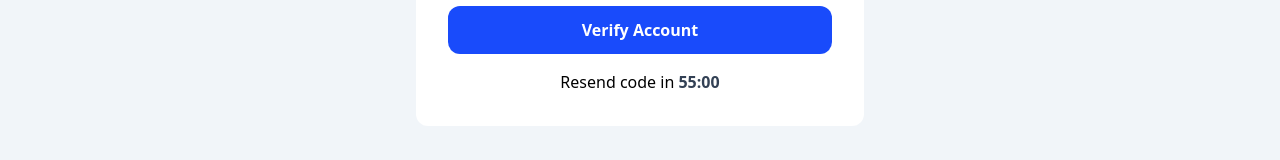
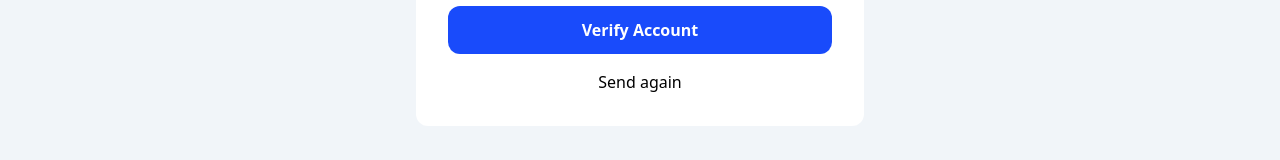
Before and after one commit to iamsahebgiri/overpay, a Next.js app: page /verify-otp in a window 1280 px wide. Shown: the part 460-620 px from the top of the page. Built offline with nearby package versions, Linux system fonts and the light colour scheme.

Commit message:
chore: add logout button

```diff
--- a/components/page/otp-auth.jsx
+++ b/components/page/otp-auth.jsx
@@ -2,15 +2,30 @@ import { Button } from "components/common/button";
 import OtpInput from "components/common/opt-input";
 import FullHeader from "components/layout/full-header";
 import { useAuth } from "lib/auth";
-import React from "react";
+import React, { useEffect, useState } from "react";
 
 const OtpAuth = () => {
-  const { user, verifyAccount, retriesIn, loading } = useAuth();
+  const [retriesIn, setRetriesIn] = useState(2);
+
+  const { user, verifyAccount, loading } = useAuth();
   let redactedEmail = "";
   let [name, provider] = user.email.split("@");
   name =
     name.length > 5 ? name.slice(0, 5) + "*".repeat(name.length - 5) : name;
   redactedEmail = `${name}@${provider}`;
+
+  useEffect(() => {
+    const interval = setInterval(() => {
+      setRetriesIn((retriesIn) => retriesIn - 1);
+    }, 1000);
+
+    if (retriesIn < 0) clearInterval(interval);
+
+    return () => {
+      clearInterval(interval);
+    };
+  }, [retriesIn]);
+
   return (
     <FullHeader>
       <div className="space-y-6">
@@ -40,8 +55,14 @@ const OtpAuth = () => {
                 Verify Account
               </Button>
               <div className="w-full mt-4 text-center">
-                Resend code in{" "}
-                <span className="font-extrabold text-slate-700">{`${retriesIn}:00`}</span>
+                {retriesIn > 0 ? (
+                  <>
+                    Resend code in{" "}
+                    <span className="font-extrabold text-slate-700">{`${retriesIn}:00`}</span>
+                  </>
+                ) : (
+                  "Send again"
+                )}
               </div>
             </div>
           </form>
--- a/components/page/welcome.jsx
+++ b/components/page/welcome.jsx
@@ -1,20 +1,24 @@
 import { Button } from "components/common/button";
 import FullHeader from "components/layout/full-header";
+import { useAuth } from "lib/auth";
 import React from "react";
 
 const Welcome = () => {
+  const { user, signout } = useAuth();
   return (
     <FullHeader>
       <div className="space-y-6">
         <div>
           <h2 className="text-3xl text-center font-extrabold text-slate-900">
-            Hi, John Doe!
+            Hi, {user.name}!
           </h2>
           <p className="mt-3 text-sm text-center text-slate-500">
             You&apos;re logged in. Well done!
           </p>
         </div>
-        <Button className="w-full mt-6">Log out</Button>
+        <Button className="w-full mt-6" onClick={() => signout()}>
+          Log out
+        </Button>
       </div>
     </FullHeader>
   );
--- a/lib/auth.js
+++ b/lib/auth.js
@@ -12,26 +12,15 @@ export const useAuth = () => {
   return useContext(authContext);
 };
 
+const DEFAULT_USER = {
+  name: "John Doe",
+  email: "johndoe@mail.com",
+  password: "password",
+};
+
 function useProvideAuth() {
-  const [user, setUser] = useState({
-    name: "John Doe",
-    email: "johndoe@mail.com",
-    password: "password",
-  });
+  const [user, setUser] = useState(DEFAULT_USER);
   const [loading, setLoading] = useState(false);
-  const [retriesIn, setRetriesIn] = useState(60);
-
-  useEffect(() => {
-    const interval = setInterval(() => {
-      setRetriesIn((retriesIn) => retriesIn - 1);
-    }, 1000);
-
-    if (retriesIn < 0) clearInterval(interval);
-
-    return () => {
-      clearInterval(interval);
-    };
-  }, [retriesIn]);
 
   const verifyAccount = (redirect) => {
     setLoading(true);
@@ -59,14 +48,15 @@ function useProvideAuth() {
       if (user.email === email && user.password === password) {
         Router.push(redirect);
         setLoading(false);
+      } else {
+        setLoading(false);
       }
     }, 3000);
   };
 
   const signout = () => {
     Router.push("/");
-
-    setUser(null);
+    setUser(DEFAULT_USER);
   };
 
   return {
@@ -75,7 +65,6 @@ function useProvideAuth() {
     signup,
     signin,
     verifyAccount,
-    retriesIn,
     signout,
   };
 }
```
